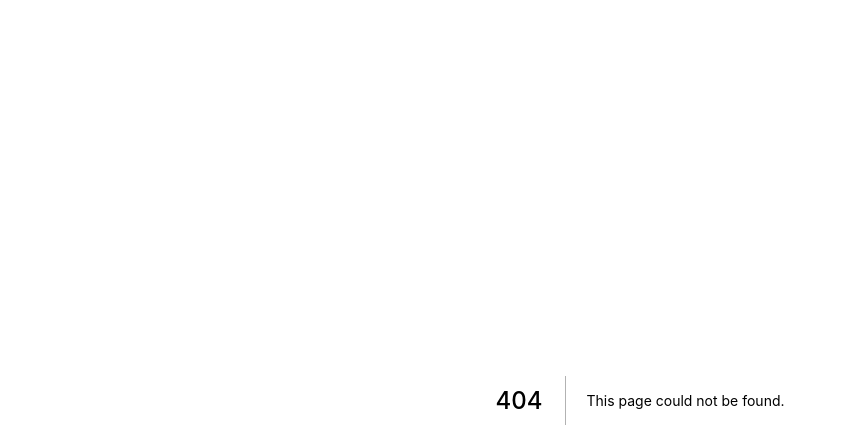
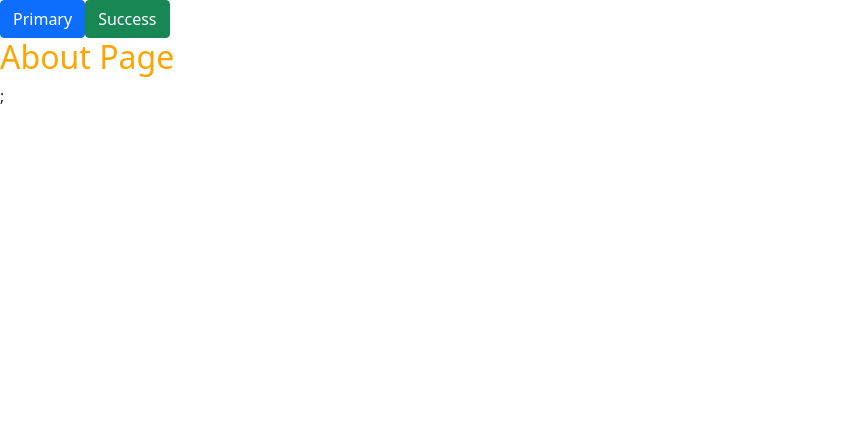
Before and after one commit to dkmqflx/nextjs-tutorial-study, a Next.js app: page /about in a window 1280 px wide. Before the commit this address had no page. Shown: the top 448 px of the page, without its empty margins (0-847 px from the left). Built offline with nearby package versions, Linux system fonts and the light colour scheme.

Commit message:
50. Global Styles

```diff
--- a/package.json
+++ b/package.json
@@ -10,6 +10,7 @@
     "serve-json": "json-server --watch db.json --port 4000"
   },
   "dependencies": {
+    "bootstrap": "^5.1.3",
     "json-server": "^0.17.0",
     "next": "12.1.6",
     "react": "18.1.0",
--- /dev/null
+++ b/pages/about.js
@@ -0,0 +1,11 @@
+function About() {
+  return (
+    <div>
+      <button className="btn btn-primary">Primary</button>
+      <button className="btn btn-success">Success</button>
+      <h2>About Page</h2>;
+    </div>
+  );
+}
+
+export default About;
--- /dev/null
+++ b/pages/contact.js
@@ -0,0 +1,5 @@
+function Contact() {
+  return <h2>Contact Page</h2>;
+}
+
+export default Contact;
--- /dev/null
+++ b/pages/index.js
@@ -0,0 +1,5 @@
+function Home() {
+  return <h2>Home Page</h2>;
+}
+
+export default Home;
--- a/styles/globals.css
+++ b/styles/globals.css
@@ -2,8 +2,8 @@ html,
 body {
   padding: 0;
   margin: 0;
-  font-family: -apple-system, BlinkMacSystemFont, Segoe UI, Roboto, Oxygen,
-    Ubuntu, Cantarell, Fira Sans, Droid Sans, Helvetica Neue, sans-serif;
+  font-family: -apple-system, BlinkMacSystemFont, Segoe UI, Roboto, Oxygen, Ubuntu, Cantarell, Fira Sans, Droid Sans,
+    Helvetica Neue, sans-serif;
 }
 
 a {
@@ -14,3 +14,7 @@ a {
 * {
   box-sizing: border-box;
 }
+
+h2 {
+  color: orange;
+}
```
Also changed, not shown: pages/_app.js (+7 -3 lines), 1 other file (tests, documents, lock files or other folders).
